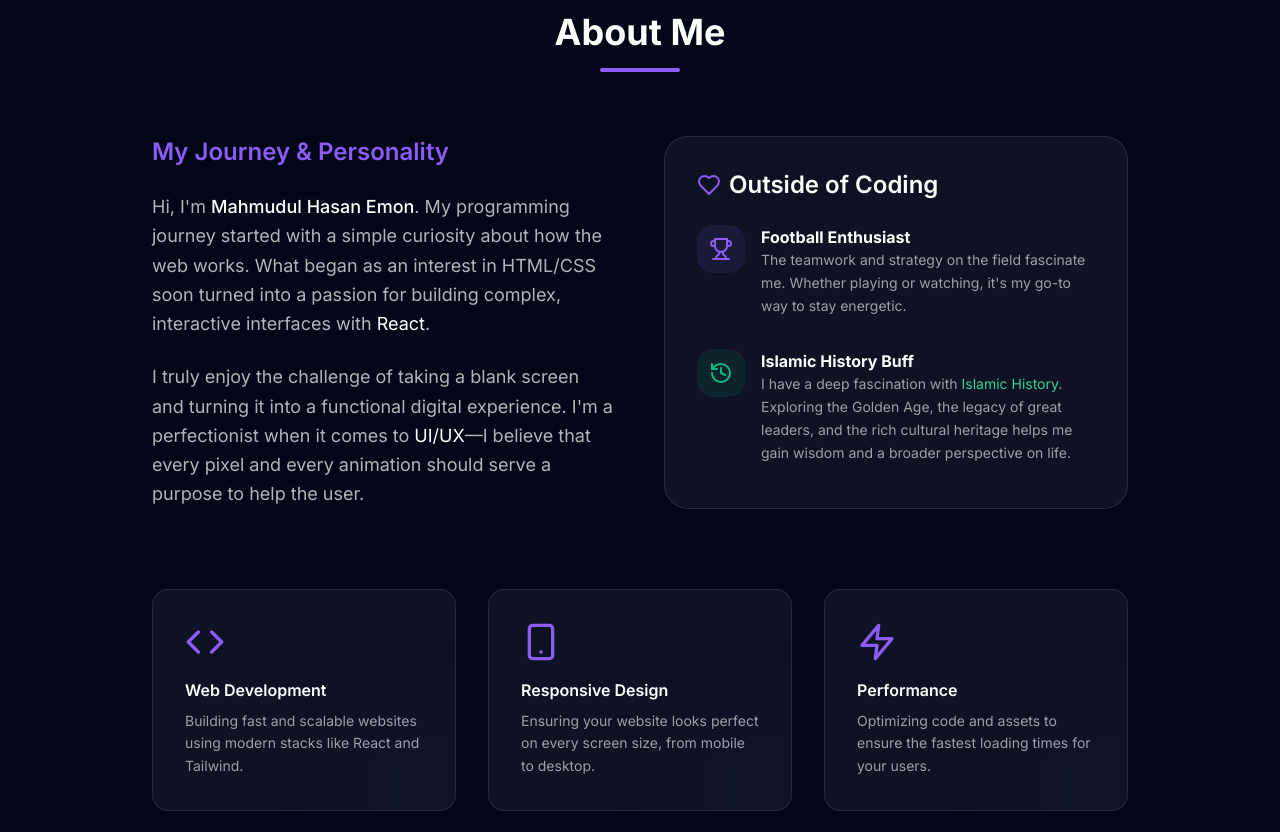
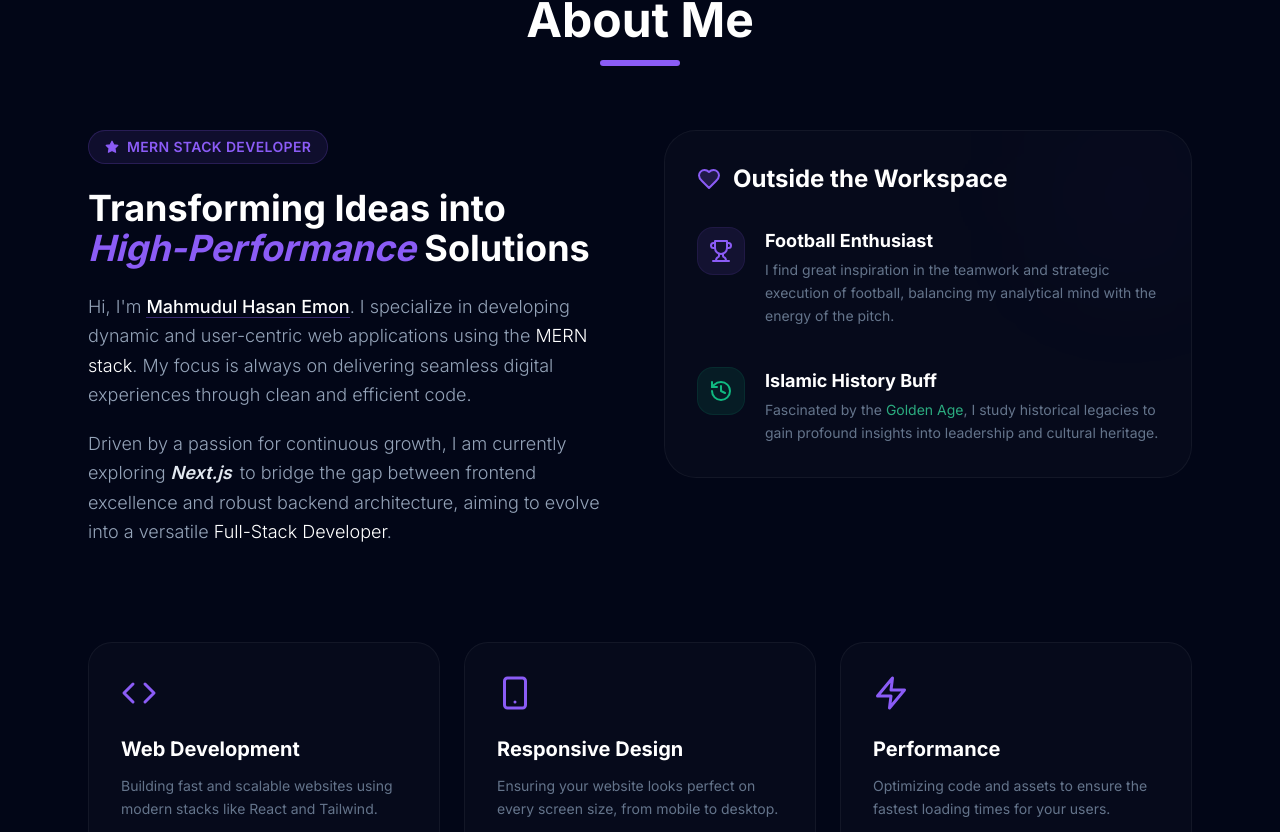
Before and after one commit to emon35410/Portfolio-Emon, a React (Vite) app: page / in a window 1280 px wide. Shown: the part 884-1716 px from the top of the page. Built offline with nearby package versions, Linux system fonts and the light colour scheme; no server answers; the HTML template or start-up script is replaced by a standard one.

Commit message:
Some correction in about section

```diff
--- a/src/components/About.jsx
+++ b/src/components/About.jsx
@@ -1,6 +1,6 @@
 import { motion, useInView } from 'framer-motion'
 import { useRef } from 'react'
-import { Code, Smartphone, Zap, Heart, History, Trophy } from 'lucide-react'
+import { Code, Smartphone, Zap, Heart, History, Trophy, Star } from 'lucide-react'
 
 const About = () => {
   const ref = useRef(null)
@@ -11,123 +11,131 @@ const About = () => {
       icon: Code,
       title: 'Web Development',
       description: 'Building fast and scalable websites using modern stacks like React and Tailwind.',
-      delay: 0
+      delay: 0.1
     },
     {
       icon: Smartphone,
       title: 'Responsive Design',
       description: 'Ensuring your website looks perfect on every screen size, from mobile to desktop.',
-      delay: 0.1
+      delay: 0.2
     },
     {
       icon: Zap,
       title: 'Performance',
       description: 'Optimizing code and assets to ensure the fastest loading times for your users.',
-      delay: 0.2
+      delay: 0.3
     }
   ]
 
   return (
-    <section id="about" className="py-14" ref={ref}>
-      <div className="max-w-5xl mx-auto px-6">
+    <section id="about" className="py-10" ref={ref}>
+      <div className="max-w-6xl mx-auto px-6">
+
         {/* Section Heading */}
         <motion.div
-          initial={{ opacity: 0, y: 30 }} // Added y: 30 for fade up
+          initial={{ opacity: 0, y: 20 }}
           animate={isInView ? { opacity: 1, y: 0 } : {}}
           transition={{ duration: 0.6 }}
           className="text-center mb-16"
         >
-          <h3 className="text-3xl md:text-4xl font-bold mb-4">About Me</h3>
-          <div className="w-20 h-1 bg-primary mx-auto rounded-full" />
+          <h3 className="text-3xl md:text-5xl font-bold text-white mb-4">About Me</h3>
+          <div className="w-20 h-1.5 bg-primary mx-auto rounded-full" />
         </motion.div>
 
-        <div className="grid md:grid-cols-2 gap-12 mb-20">
-          {/* Programming Journey & Personality */}
+        <div className="grid lg:grid-cols-2 gap-12 items-start mb-24">
+
+          {/* Journey Section */}
           <motion.div
-            initial={{ opacity: 0, y: 30, x: -30 }} // Added y: 30 for fade up
-            animate={isInView ? { opacity: 1, y: 0, x: 0 } : {}}
-            transition={{ duration: 0.6, delay: 0.2 }}
+            initial={{ opacity: 0, x: -30 }}
+            animate={isInView ? { opacity: 1, x: 0 } : {}}
+            transition={{ duration: 0.8, delay: 0.2 }}
             className="space-y-6"
           >
-            <h4 className="text-2xl font-semibold text-primary">My Journey & Personality</h4>
-            <p className="text-white/70 leading-relaxed text-lg">
-              Hi, I&apos;m <span className="text-white font-medium">Mahmudul Hasan Emon</span>. My programming journey started with a simple curiosity about how the web works. What began as an interest in HTML/CSS soon turned into a passion for building complex, interactive interfaces with <span className="text-white">React</span>.
+            <div className="inline-flex items-center gap-2 px-4 py-1.5 rounded-full bg-primary/10 border border-primary/20 text-primary text-sm font-semibold tracking-wide">
+              <Star size={14} className="fill-primary" />
+              <span>MERN STACK DEVELOPER</span>
+            </div>
+
+            <h4 className="text-3xl md:text-4xl font-extrabold text-white leading-[1.2]">
+              Transforming Ideas into <br />
+              <span className="text-primary italic">High-Performance</span> Solutions
+            </h4>
+
+            <div className="space-y-5 text-slate-400 text-lg leading-relaxed font-light">
+              <p>
+                Hi, I&apos;m <span className="text-white font-medium border-b border-primary/40">Mahmudul Hasan Emon</span>.
+                I specialize in developing dynamic and user-centric web applications using the <span className="text-white">MERN stack</span>.
+                My focus is always on delivering seamless digital experiences through clean and efficient code.
               </p>
-            <p className="text-white/70 leading-relaxed text-lg">
-              I truly enjoy the challenge of taking a blank screen and turning it into a functional digital experience. I&apos;m a perfectionist when it comes to <span className="text-white">UI/UX</span>—I believe that every pixel and every animation should serve a purpose to help the user.
+
+              <p>
+                Driven by a passion for continuous growth, I am currently exploring <span className="text-slate-200 font-semibold italic mr-2">Next.js</span>
+                 to bridge the gap between frontend excellence and robust backend architecture, aiming to evolve into a versatile
+                <span className="text-white"> Full-Stack Developer</span>.
               </p>
+            </div>
           </motion.div>
 
-          {/* Hobbies & Interests */}
+          {/* Outside of Coding - Modern Minimalist Style */}
           <motion.div
-            initial={{ opacity: 0, y: 30, x: 30 }}
-            animate={isInView ? { opacity: 1, y: 0, x: 0 } : {}}
-            transition={{ duration: 1.0, delay: 0.6 }}
-            className="bg-white/5 p-8 rounded-3xl border border-white/10"
+            initial={{ opacity: 0, x: 30 }}
+            animate={isInView ? { opacity: 1, x: 0 } : {}}
+            transition={{ duration: 0.8, delay: 0.4 }}
+            className="bg-white/[0.02] p-8 rounded-[2rem] border border-white/5 relative overflow-hidden group"
           >
-            <h4 className="text-2xl font-semibold mb-6 flex items-center gap-2 text-white">
-              <Heart className="text-primary" /> Outside of Coding
+            <div className="absolute top-0 right-0 w-32 h-32 bg-primary/5 blur-[80px] rounded-full" />
+
+            <h4 className="text-2xl font-bold text-white mb-8 flex items-center gap-3">
+              <Heart className="text-primary fill-primary/20" size={24} />
+              Outside the Workspace
             </h4>
-            <div className="space-y-8">
 
-              {/* Football */}
-              <div className="flex gap-4 group">
-                <div className="w-12 h-12 bg-primary/10 rounded-2xl flex items-center justify-center shrink-0 group-hover:bg-primary/20 transition-all">
-                  <Trophy className="text-primary" size={24} />
+            <div className="space-y-10">
+              {/* Football Card */}
+              <div className="flex gap-5 group/item">
+                <div className="w-12 h-12 shrink-0 bg-primary/10 rounded-2xl flex items-center justify-center border border-primary/10 group-hover/item:bg-primary transition-all duration-500">
+                  <Trophy className="text-primary group-hover/item:text-black" size={24} />
                 </div>
                 <div>
-                  <h5 className="font-bold text-white">Football Enthusiast</h5>
-                  <p className="text-white/60 text-sm leading-relaxed">
-                    The teamwork and strategy on the field fascinate me. Whether playing or watching, it&apos;s my go-to way to stay energetic.
+                  <h5 className="font-bold text-white text-lg">Football Enthusiast</h5>
+                  <p className="text-slate-500 text-sm leading-relaxed mt-1">
+                    I find great inspiration in the teamwork and strategic execution of football, balancing my analytical mind with the energy of the pitch.
                   </p>
                 </div>
               </div>
 
-              {/* Islamic History - Updated */}
-              <div className="flex gap-4 group">
-                <div className="w-12 h-12 bg-emerald-500/10 rounded-2xl flex items-center justify-center shrink-0 group-hover:bg-emerald-500/20 transition-all">
-                  <History className="text-emerald-500" size={24} />
+              {/* History Card */}
+              <div className="flex gap-5 group/item">
+                <div className="w-12 h-12 shrink-0 bg-emerald-500/10 rounded-2xl flex items-center justify-center border border-emerald-500/10 group-hover/item:bg-emerald-500 transition-all duration-500">
+                  <History className="text-emerald-500 group-hover/item:text-black" size={24} />
                 </div>
                 <div>
-                  <h5 className="font-bold text-white">Islamic History Buff</h5>
-                  <p className="text-white/60 text-sm leading-relaxed">
-                    I have a deep fascination with <span className="text-emerald-400">Islamic History</span>. Exploring the Golden Age, the legacy of great leaders, and the rich cultural heritage helps me gain wisdom and a broader perspective on life.
+                  <h5 className="font-bold text-white text-lg">Islamic History Buff</h5>
+                  <p className="text-slate-500 text-sm leading-relaxed mt-1">
+                    Fascinated by the <span className="text-emerald-400/80">Golden Age</span>, I study historical legacies to gain profound insights into leadership and cultural heritage.
                   </p>
                 </div>
               </div>
-
             </div>
           </motion.div>
         </div>
 
         {/* Services Grid */}
-        <div className="grid md:grid-cols-3 gap-8">
-          {services.map((service) => {
-            const IconComponent = service.icon
-            return (
+        <div className="grid md:grid-cols-3 gap-6">
+          {services.map((service, idx) => (
             <motion.div
-                key={service.title}
-                initial={{ opacity: 0, y: 30 }}
+              key={idx}
+              initial={{ opacity: 0, y: 20 }}
               animate={isInView ? { opacity: 1, y: 0 } : {}}
-                transition={{ duration: 1.0, delay: service.delay + 0.6 }}
-                whileHover={{
-                  y: -10,
-                  borderColor: 'rgba(var(--primary-rgb), 0.5)',
-                  transition: { duration: 0.3 }
-                }}
-                className="bg-white/5 p-8 rounded-2xl border border-white/10 hover:border-primary/50 transition-all group relative overflow-hidden"
+              transition={{ duration: 0.5, delay: service.delay }}
+              whileHover={{ y: -8, backgroundColor: "rgba(255,255,255,0.04)" }}
+              className="p-8 rounded-3xl bg-white/[0.02] border border-white/5 hover:border-primary/40 transition-all duration-300 group"
             >
-                <div className="text-primary mb-4 block">
-                  <IconComponent size={40} />
-                </div>
-                <h4 className="font-semibold mb-2 text-white">{service.title}</h4>
-                <p className="text-white/60 text-sm leading-relaxed">{service.description}</p>
-
-                {/* Subtle Hover Background */}
-                <div className="absolute -bottom-10 -right-10 w-32 h-32 bg-primary/5 rounded-full blur-3xl group-hover:bg-primary/10 transition-all" />
+              <service.icon className="text-primary mb-6 group-hover:scale-110 transition-transform" size={36} />
+              <h4 className="text-xl font-bold text-white mb-3">{service.title}</h4>
+              <p className="text-slate-500 text-sm leading-relaxed">{service.description}</p>
             </motion.div>
-            )
-          })}
+          ))}
         </div>
       </div>
     </section>
```
Also changed, not shown: src/components/Skills.jsx (+10 -9 lines). Lines whose indentation alone changed are shown as unchanged.
